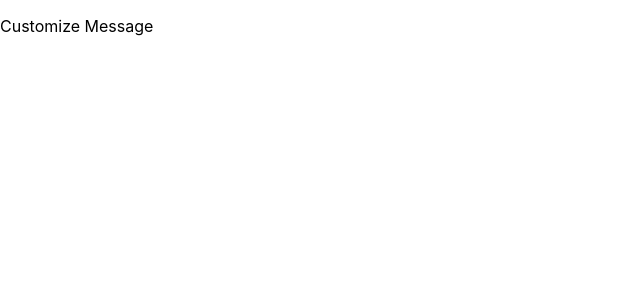
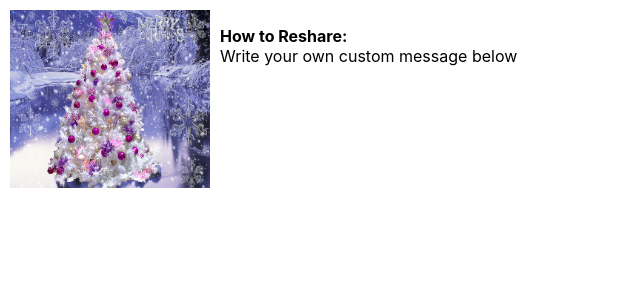
Before and after one commit to eyobel7k/ecard, a React (Create React App) app: page / in a window 1280 px wide. Both pictures are taken after a click on the button "Reshare This Card". Shown: the top 300 px of the page, without its empty margins (0-640 px from the left). Built offline with nearby package versions, Linux system fonts and the light colour scheme.

Commit message:
feat(instructions): add instructions to resned message

```diff
--- a/src/App.css
+++ b/src/App.css
@@ -1,3 +1,8 @@
+
+body{
+  margin: 0;
+  padding: 10px;
+}
 .App {
   text-align: center;
 }
@@ -36,3 +41,13 @@
     transform: rotate(360deg);
   }
 }
+.thumb{
+  width: 200px;
+  height:auto;
+
+}
+.instructions{
+  display: flex;
+  flex-direction: row;
+  gap: 10px;
+}
--- a/src/Components/customizeMessage.js
+++ b/src/Components/customizeMessage.js
@@ -1,5 +1,11 @@
+import Christmas from "../images/Christmas.jpg";
+
 export default function CustomizeMessage(){
   return(
-    <p>Customize Message</p>
+    <div className="instructions">
+    <img src={Christmas} className="thumb" alt="Christmas images" />
+
+    <p><strong>How to Reshare:</strong><br />Write your own custom message below</p>
+    </div>
   )
 }
```
